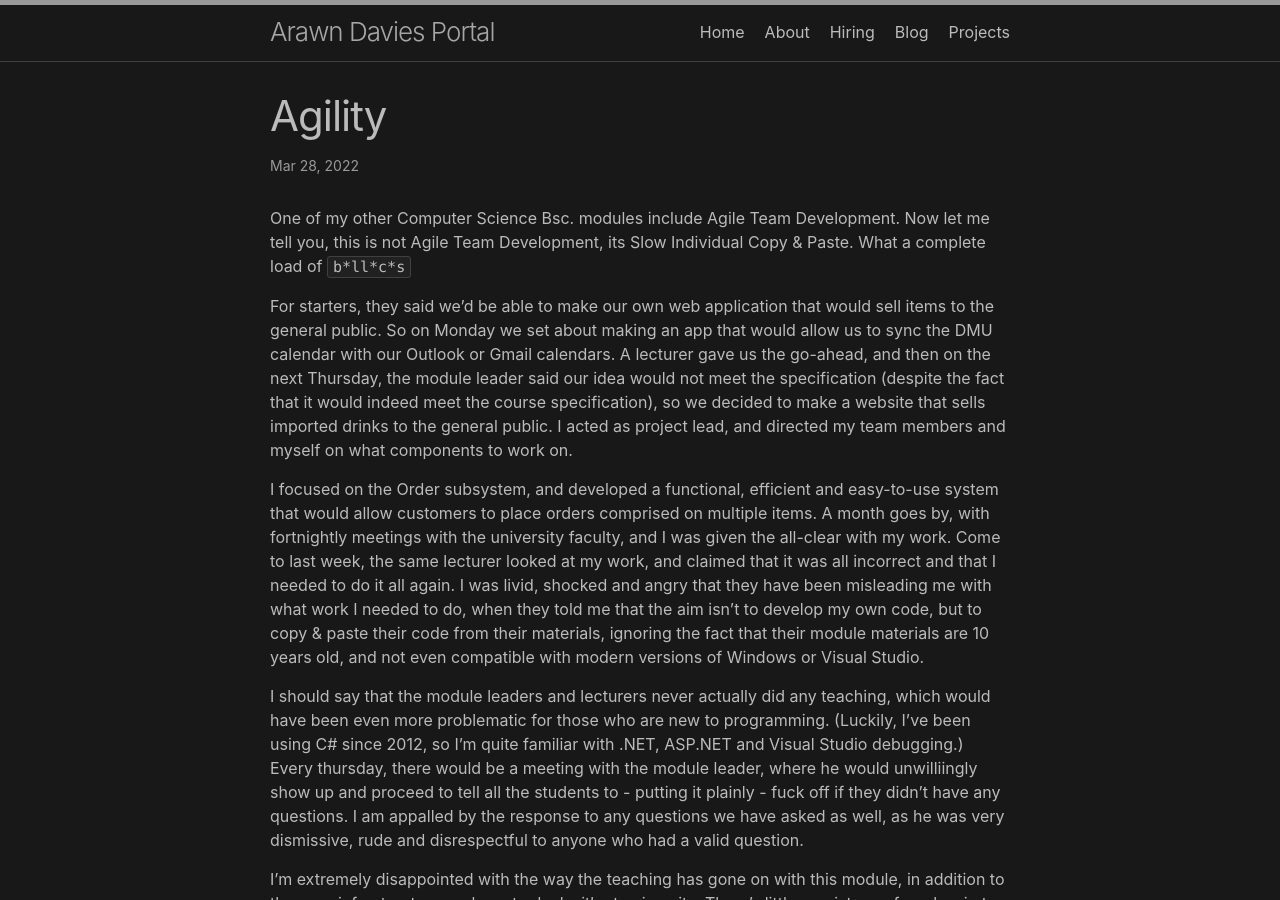
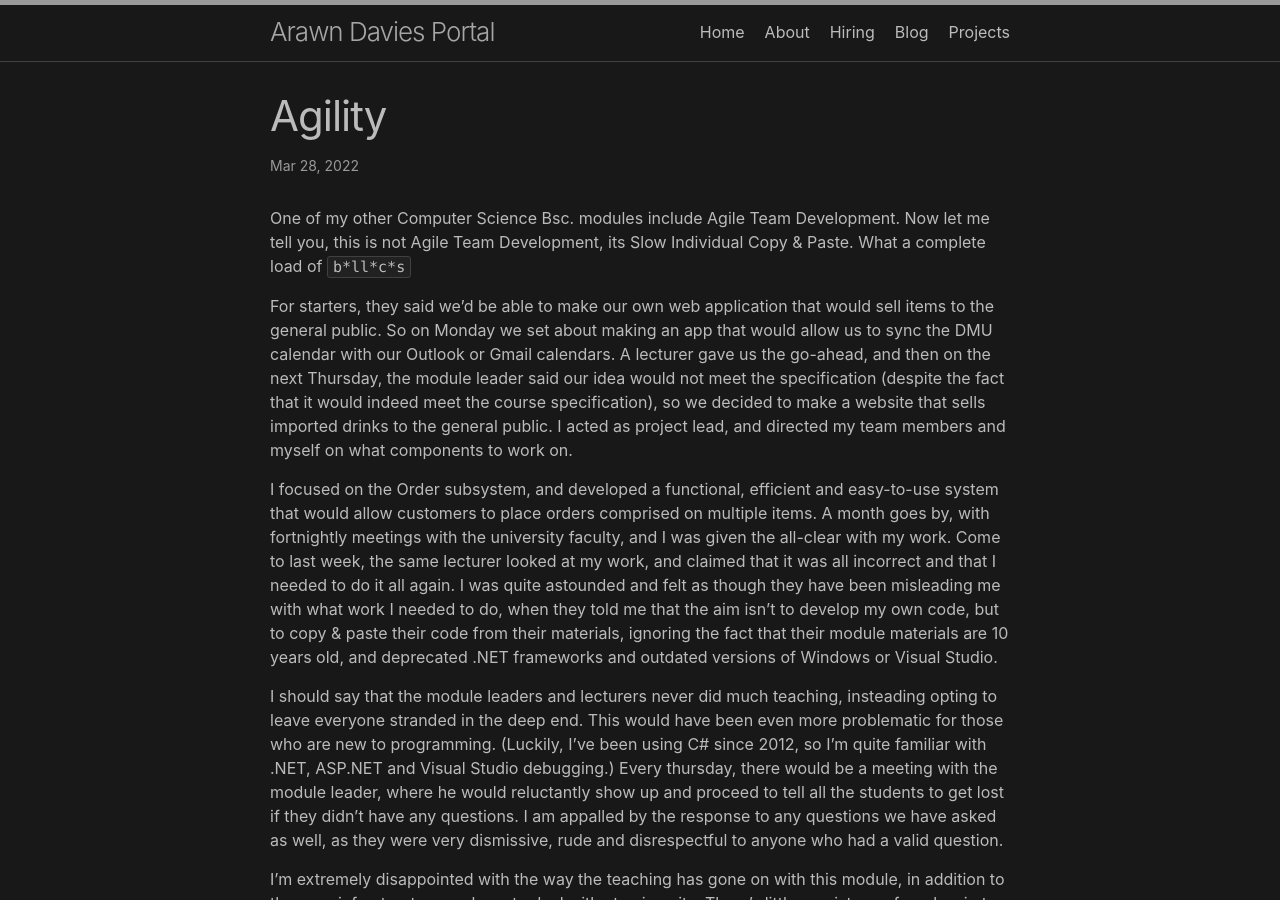
Before and after one commit to jsanz/gh-pages-minima-starter, a Jekyll site: the page built from _posts/2022-03-28-agility.md, in a window 1280 px wide and 900 px high. Built offline with Jekyll 4.4.1, drawn with Linux system fonts in a browser that asks for light colours.

Commit message:
Updated layout

````diff
--- a/_posts/2022-03-28-agility.md
+++ b/_posts/2022-03-28-agility.md
@@ -6,21 +6,13 @@ layout: post
 
 One of my other Computer Science Bsc. modules include Agile Team Development. Now let me tell you, this is not Agile Team Development, its Slow Individual Copy & Paste. What a complete load of ```b*ll*c*s```
 
-For starters, they said we'd be able to make our own web application that would sell items to the general public. So on Monday we set about making an app that would allow us to sync the DMU calendar with our Outlook or Gmail calendars.
-A lecturer gave us the go-ahead, and then on the next Thursday, the module leader said our idea would not meet the specification (despite the fact that it would indeed meet the course specification),
-so we decided to make a website that sells imported drinks to the general public. I acted as project lead, and directed my team members and myself on what components to work on.
+For starters, they said we'd be able to make our own web application that would sell items to the general public. So on Monday we set about making an app that would allow us to sync the DMU calendar with our Outlook or Gmail calendars. A lecturer gave us the go-ahead, and then on the next Thursday, the module leader said our idea would not meet the specification (despite the fact that it would indeed meet the course specification), so we decided to make a website that sells imported drinks to the general public. I acted as project lead, and directed my team members and myself on what components to work on.
 
-I focused on the Order subsystem, and developed a functional, efficient and easy-to-use system that would allow customers to place orders comprised on multiple items.
-A month goes by, with fortnightly meetings with the university faculty, and I was given the all-clear with my work. Come to last week, the same lecturer looked at my work, and claimed that it was all incorrect and that I needed to do it all again.
-I was livid, shocked and angry that they have been misleading me with what work I needed to do, when they told me that the aim isn't to develop my own code, but to copy & paste their code from their materials, ignoring the fact that their module materials are 10 years old, and not even compatible with modern versions of Windows or Visual Studio.
+I focused on the Order subsystem, and developed a functional, efficient and easy-to-use system that would allow customers to place orders comprised on multiple items. A month goes by, with fortnightly meetings with the university faculty, and I was given the all-clear with my work. Come to last week, the same lecturer looked at my work, and claimed that it was all incorrect and that I needed to do it all again. I was quite astounded and felt as though they have been misleading me with what work I needed to do, when they told me that the aim isn't to develop my own code, but to copy & paste their code from their materials, ignoring the fact that their module materials are 10 years old, and deprecated .NET frameworks and outdated versions of Windows or Visual Studio.
 
-I should say that the module leaders and lecturers never actually did any teaching, which would have been even more problematic for those who are new to programming. (Luckily, I've been using C# since 2012, so I'm quite familiar with .NET, ASP.NET and Visual Studio debugging.) Every thursday, there would be a meeting with the module leader, where he would unwilliingly show up and proceed to tell all the students to - putting it plainly - fuck off if they didn't have any questions.
-I am appalled by the response to any questions we have asked as well, as he was very dismissive, rude and disrespectful to anyone who had a valid question.
+I should say that the module leaders and lecturers never did much teaching, insteading opting to leave everyone stranded in the deep end. This would have been even more problematic for those who are new to programming. (Luckily, I've been using C# since 2012, so I'm quite familiar with .NET, ASP.NET and Visual Studio debugging.) Every thursday, there would be a meeting with the module leader, where he would reluctantly show up and proceed to tell all the students to get lost if they didn't have any questions. I am appalled by the response to any questions we have asked as well, as they were very dismissive, rude and disrespectful to anyone who had a valid question.
 
-I'm extremely disappointed with the way the teaching has gone on with this module, in addition to the poor infrastructure we have to deal with at university.
-There's little persistence from log-in to log-in, having to enter our credentials into Visual Studio and GitHub every time we try to commit or make a small change in the code. The SQL server they expect us to use is only accessible from within the university network, so we can't test or debug at home.
-All of these inconveniences aren't even what I consider to be inconveniences anymore, they are hindrences to stable, efficient and industry-standard development that people would do nowadays. The tempalte project which I should note we HAD to use, was developed in Visual Studio 2012. It's now 2022 and VS2022 is up and kicking.
-You can be sure that when the time for the module feedback questionnaire is here, I will be letting them know exactly how I feel about this module and the level of teaching they have provided. £9250 for this nonsense, what an absolute joke.
+I'm extremely disappointed with the way the teaching has gone on with this module, in addition to the poor infrastructure we have to deal with at university. There's little persistence from log-in to log-in, having to enter our credentials into Visual Studio and GitHub every time we try to commit or make a small change in the code. The SQL server they expect us to use is only accessible from within the university network, so we can't test or debug at home. All of these inconveniences aren't even what I consider to be inconveniences anymore, they are hindrences to stable, efficient and industry-standard development that people would do nowadays. The tempalte project which I should note we HAD to use, was developed in Visual Studio 2012. It's now 2022 and VS2022 is up and kicking. You can be sure that when the time for the module feedback questionnaire is here, I will be letting them know exactly how I feel about this module and the level of teaching they have provided. £9250 for this nonsense, what an absolute joke.
 
 
 
````
